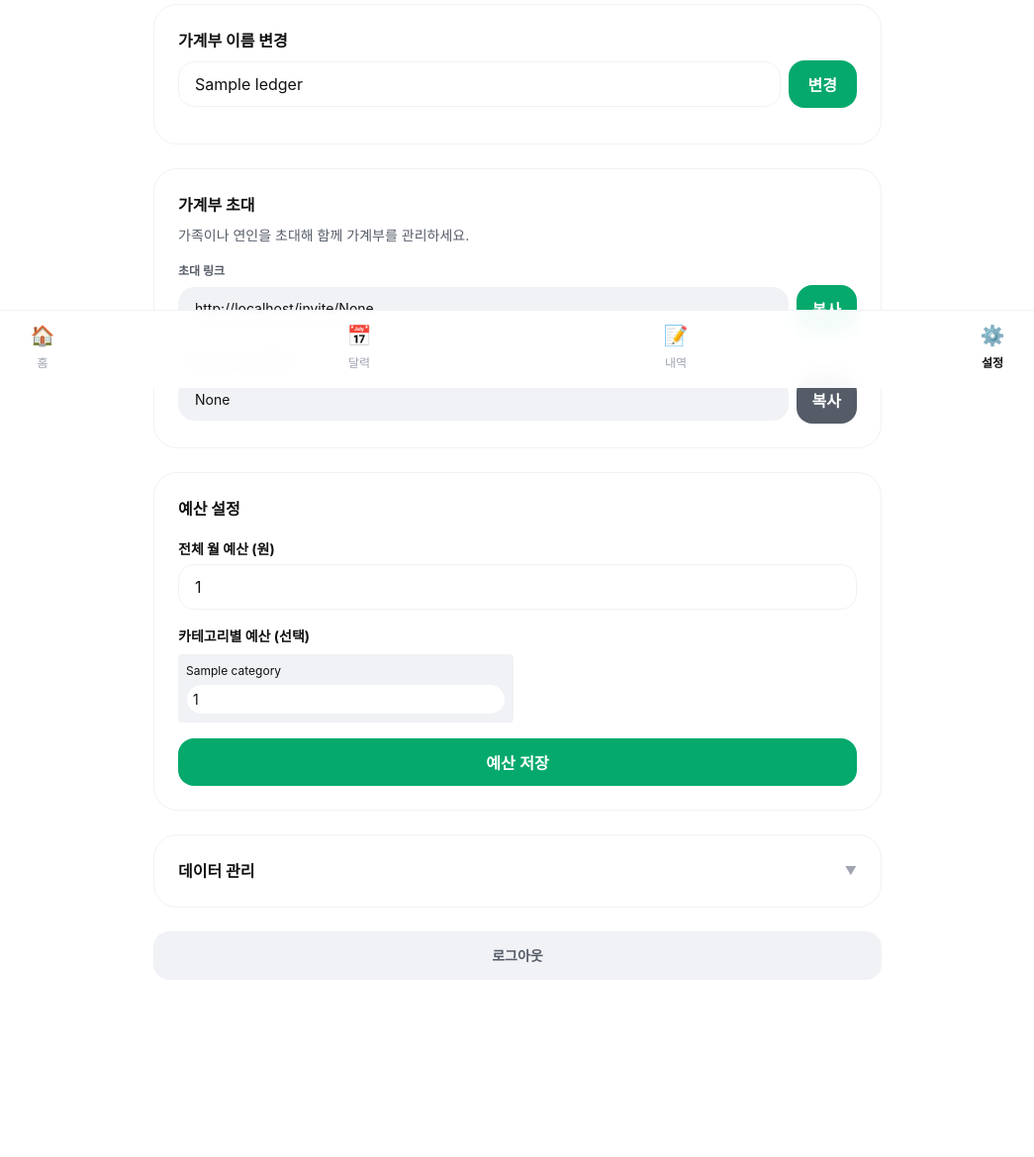
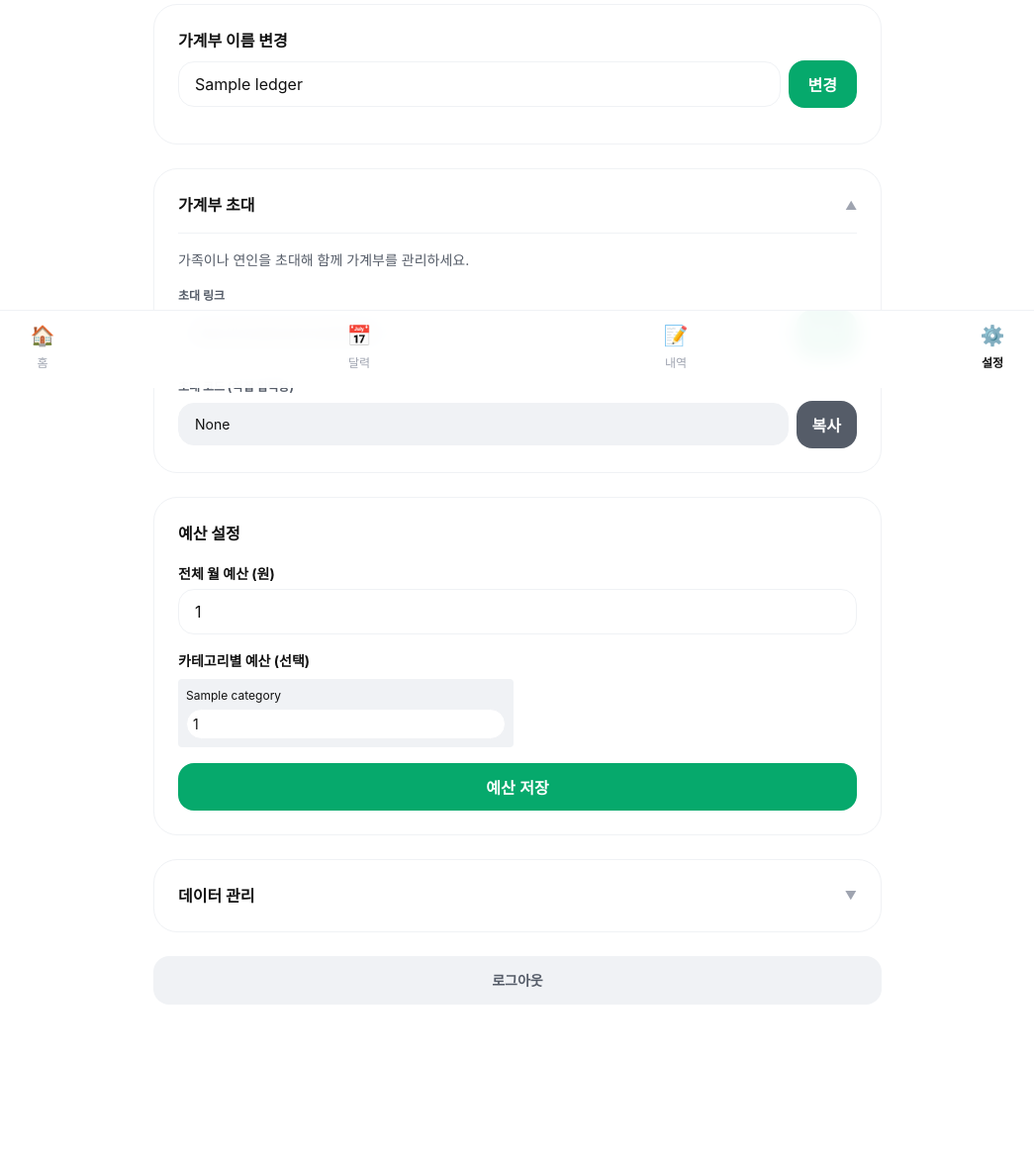
Before and after one commit to johun204/gagyebbuu, a Flask app: page /settings in a window 1280 px wide. Shown: the part 408-1577 px from the top of the page at 99% size, without its empty margins (117-1162 px from the left). Before the commit the page ends 1398 px from the top, so only its background shows below. Run offline with Flask 3, Linux system fonts and the light colour scheme; the visitor is signed in with stand-in values (Sample User, id 1); tables that the repository leaves empty hold one stand-in row (values such as "Sample post"); some web fonts are replaced.

Commit message:
Add files via upload

```diff
--- a/app.py
+++ b/app.py
@@ -36,7 +36,6 @@
 
 @app.before_request
 def require_login():
-    # 매 요청마다 세션을 수정 상태로 만들어 쿠키 만료일을 365일 뒤로 계속 연장
     if 'user_id' in session:
         session.permanent = True
         session.modified = True
@@ -625,9 +624,12 @@
     keyword = request.args.get('keyword')
     min_amount = request.args.get('min_amount')
     max_amount = request.args.get('max_amount')
+    tx_type = request.args.get('tx_type') # 신규 검색 조건 (수입/지출)
 
     query = Transaction.query.filter_by(ledger_id=ledger.id)
 
+    if tx_type in ['수입', '지출']:
+        query = query.filter(Transaction.tx_type == tx_type)
     if start_date:
         st = datetime.strptime(start_date, "%Y-%m-%d")
         query = query.filter(Transaction.datetime_val >= st)
--- a/templates/base.html
+++ b/templates/base.html
@@ -5,7 +5,6 @@
     <meta name="viewport" content="width=device-width, initial-scale=1.0, maximum-scale=1.0, user-scalable=no">
     <title>가계쀼 - 공유 가계부</title>
 
-    <!-- 링크 공유 시 표시되는 Open Graph 미리보기 메타 태그 -->
     <meta property="og:title" content="가계쀼 - 공유 가계부">
     <meta property="og:description" content="부부가 함께 쓰는 귀여운 가계부, 수입과 지출을 쉽고 투명하게 관리해보세요.">
     <meta property="og:image" content="{{ request.host_url }}static/icon-512.png">
@@ -60,6 +59,21 @@
         dialog { border: 1px solid var(--color-line); border-radius: var(--radius-card); padding: 24px; width: 90%; max-width: 400px; margin: auto; background: var(--color-canvas); box-shadow: 0 17px 50px rgba(0,0,0,.19); box-sizing: border-box; }
         dialog::backdrop { background: rgba(17, 17, 17, 0.4); }
         dialog input[type="time"], dialog input[type="date"] { width: 100%; box-sizing: border-box; -webkit-appearance: none; appearance: none; }
+
+        /* 스켈레톤 로딩 UI CSS */
+        .skeleton { background: #e0e0e0; background: linear-gradient(90deg, #f0f0f0 25%, #e0e0e0 50%, #f0f0f0 75%); background-size: 200% 100%; animation: shimmer 1.5s infinite; border-radius: 4px; }
+        @keyframes shimmer { 0% { background-position: 200% 0; } 100% { background-position: -200% 0; } }
+        .skeleton-card { background: var(--color-canvas); border: 1px solid var(--color-line); border-radius: var(--radius-card); padding: var(--spacing-lg); margin-bottom: var(--spacing-lg); }
+        .skeleton-text { height: 20px; margin-bottom: 12px; width: 100%; }
+        .skeleton-text.short { width: 50%; }
+        .skeleton-circle { width: 40px; height: 40px; border-radius: 50%; }
+
+        /* Grid 애니메이션을 활용한 슬라이드 토글 CSS */
+        .slide-wrapper { display: grid; grid-template-rows: 0fr; transition: grid-template-rows 0.3s ease, margin-top 0.3s ease, opacity 0.3s ease; opacity: 0; margin-top: 0; }
+        .slide-wrapper.open { grid-template-rows: 1fr; opacity: 1; margin-top: 16px; }
+        .slide-inner { overflow: hidden; }
+        .arrow-icon { display: inline-block; transition: transform 0.3s ease; }
+        .arrow-icon.open { transform: rotate(180deg); }
     </style>
 </head>
 <body>
@@ -76,10 +90,46 @@
     {% endif %}
 
     <script>
+        // 공통 슬라이드 토글 제어 함수
+        window.toggleSlide = function(wrapperId, arrowId) {
+            const wrapper = document.getElementById(wrapperId);
+            const arrow = document.getElementById(arrowId);
+            if(wrapper) wrapper.classList.toggle('open');
+            if(arrow) arrow.classList.toggle('open');
+        };
+
+        // 스켈레톤 마크업 템플릿
+        const skeletonHtml = `
+            <div class="skeleton-card">
+                <div class="skeleton skeleton-text short"></div>
+                <div class="skeleton skeleton-text"></div>
+                <div class="skeleton skeleton-text"></div>
+            </div>
+            <div class="skeleton-card">
+                <div style="display:flex; gap:12px; align-items:center; margin-bottom:16px;">
+                    <div class="skeleton skeleton-circle"></div>
+                    <div style="flex:1;">
+                        <div class="skeleton skeleton-text short"></div>
+                        <div class="skeleton skeleton-text" style="margin-bottom:0;"></div>
+                    </div>
+                </div>
+                <div class="skeleton skeleton-text"></div>
+                <div class="skeleton skeleton-text short"></div>
+            </div>
+            <div class="skeleton-card">
+                <div class="skeleton skeleton-text short"></div>
+                <div class="skeleton skeleton-text"></div>
+            </div>
+        `;
+
         async function navigate(url, pushState = true) {
             const bar = document.getElementById('nprogress');
             bar.style.transition = 'transform 0.2s ease';
             bar.style.transform = 'scaleX(0.4)';
+
+            // 페이지 전환 시 즉각적인 스켈레톤 로딩 렌더링
+            document.getElementById('app-content').innerHTML = skeletonHtml;
+
             try {
                 const response = await fetch(url);
                 const html = await response.text();
@@ -128,6 +178,10 @@
             const bar = document.getElementById('nprogress');
             bar.style.transition = 'transform 0.2s ease';
             bar.style.transform = 'scaleX(0.4)';
+
+            // 폼 전환(GET 검색 등) 시 스켈레톤 적용
+            document.getElementById('app-content').innerHTML = skeletonHtml;
+
             try {
                 const formData = new FormData(form);
                 const url = form.method.toUpperCase() === 'GET' ? form.action + '?' + new URLSearchParams(formData).toString() : form.action;
--- a/templates/settings.html
+++ b/templates/settings.html
@@ -38,16 +38,15 @@
 </div>
 
 <div class="card">
-    {% if ledger.users|length >= 2 %}
-    <div style="display: flex; justify-content: space-between; align-items: center; cursor: pointer;" onclick="document.getElementById('invite-content').style.display = document.getElementById('invite-content').style.display === 'none' ? 'block' : 'none'; document.getElementById('invite-arrow').innerText = document.getElementById('invite-content').style.display === 'none' ? '▼' : '▲';">
-        <h3 style="font-size: 16px; font-weight: 700; margin: 0;">가계부 초대 <span class="chip" style="font-size: 10px; padding: 2px 6px; background: rgba(6, 169, 108, 0.15); color: var(--color-action); margin-left: 4px;">완료</span></h3>
-        <span id="invite-arrow" style="font-size: 12px; color: var(--color-muted);">▼</span>
+    <!-- 가계부 초대 섹션 (그리드 슬라이딩 구조 도입) -->
+    {% set is_invite_open = ledger.users|length < 2 %}
+    <div style="display: flex; justify-content: space-between; align-items: center; cursor: pointer;" onclick="window.toggleSlide('invite-wrapper', 'invite-arrow')">
+        <h3 style="font-size: 16px; font-weight: 700; margin: 0;">가계부 초대 {% if not is_invite_open %}<span class="chip" style="font-size: 10px; padding: 2px 6px; background: rgba(6, 169, 108, 0.15); color: var(--color-action); margin-left: 4px;">완료</span>{% endif %}</h3>
+        <span id="invite-arrow" class="arrow-icon {% if is_invite_open %}open{% endif %}" style="font-size: 12px; color: var(--color-muted);">▼</span>
     </div>
-    <div id="invite-content" style="display: none; margin-top: 16px; border-top: 1px solid var(--color-line); padding-top: 16px;">
-    {% else %}
-    <h3 style="font-size: 16px; font-weight: 700; margin-bottom: 8px;">가계부 초대</h3>
-    <div id="invite-content">
-    {% endif %}
+    <div id="invite-wrapper" class="slide-wrapper {% if is_invite_open %}open{% endif %}">
+        <div class="slide-inner">
+            <div style="border-top: 1px solid var(--color-line); padding-top: 16px;">
                 <p style="font-size: 14px; color: var(--color-secondary); margin-bottom: 12px;">가족이나 연인을 초대해 함께 가계부를 관리하세요.</p>
 
                 <label style="font-size: 12px; font-weight: 700; color: var(--color-secondary);">초대 링크</label>
@@ -60,6 +59,8 @@
                 <div style="display: flex; gap: 8px; align-items: center; margin-top: 4px;">
                     <input type="text" id="invite-code" class="input-field" value="{{ ledger.invite_hash }}" readonly style="background: var(--color-line); font-size: 14px; flex: 1;">
                     <button type="button" class="btn-action" onclick="window.copyCode()" style="padding: 0 16px; height: 48px; background-color: var(--color-secondary);">복사</button>
+                </div>
+            </div>
         </div>
     </div>
 </div>
@@ -85,13 +86,15 @@
 </div>
 
 <div class="card">
-    <!-- 데이터 관리 그룹 접기 토글 구현 -->
-    <div style="display: flex; justify-content: space-between; align-items: center; cursor: pointer;" onclick="document.getElementById('data-manage-content').style.display = document.getElementById('data-manage-content').style.display === 'none' ? 'block' : 'none'; document.getElementById('data-manage-arrow').innerText = document.getElementById('data-manage-content').style.display === 'none' ? '▼' : '▲';">
+    <!-- 데이터 관리 그룹 슬라이딩 토글화 -->
+    <div style="display: flex; justify-content: space-between; align-items: center; cursor: pointer;" onclick="window.toggleSlide('data-manage-wrapper', 'data-manage-arrow')">
         <h3 style="font-size: 16px; font-weight: 700; margin: 0;">데이터 관리</h3>
-        <span id="data-manage-arrow" style="font-size: 12px; color: var(--color-muted);">▼</span>
+        <span id="data-manage-arrow" class="arrow-icon" style="font-size: 12px; color: var(--color-muted);">▼</span>
     </div>
 
-    <div id="data-manage-content" style="display: none; margin-top: 16px; border-top: 1px solid var(--color-line); padding-top: 16px;">
+    <div id="data-manage-wrapper" class="slide-wrapper">
+        <div class="slide-inner">
+            <div style="border-top: 1px solid var(--color-line); padding-top: 16px;">
                 <a href="/csv_manage" class="btn-action" style="width: 100%; text-align: center; text-decoration: none; margin-bottom: 24px;">CSV 내보내기 / 불러오기</a>
 
                 <h3 style="font-size: 16px; font-weight: 700; margin-bottom: 8px; color: #fe493d;">가계부 나가기</h3>
@@ -104,8 +107,9 @@
                 </form>
             </div>
         </div>
+    </div>
+</div>
 
-<!-- 로그아웃 버튼을 데이터 관리 카드 밖으로 이동하여 최하단 배치 -->
 <div style="margin-top: 24px; margin-bottom: 24px;">
     <a href="/logout" class="chip no-spa" style="color: var(--color-secondary); background: var(--color-line); text-decoration: none; display: block; text-align: center; padding: 14px; font-size: 14px; font-weight: 700; border-radius: var(--radius-action);" onclick="if(!confirm('로그아웃 하시겠습니까?')) { event.preventDefault(); return false; }">로그아웃</a>
 </div>
```
Also changed, not shown: templates/home.html (+10 -21 lines), templates/search.html (+24 -2 lines). Lines whose indentation alone changed are shown as unchanged.
